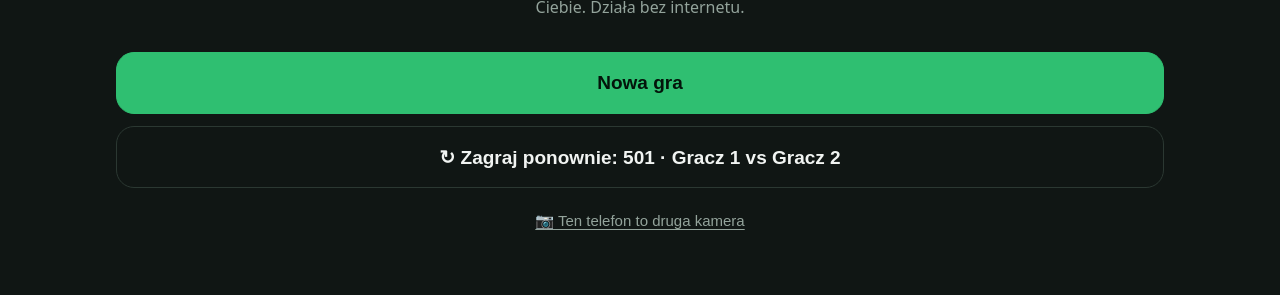
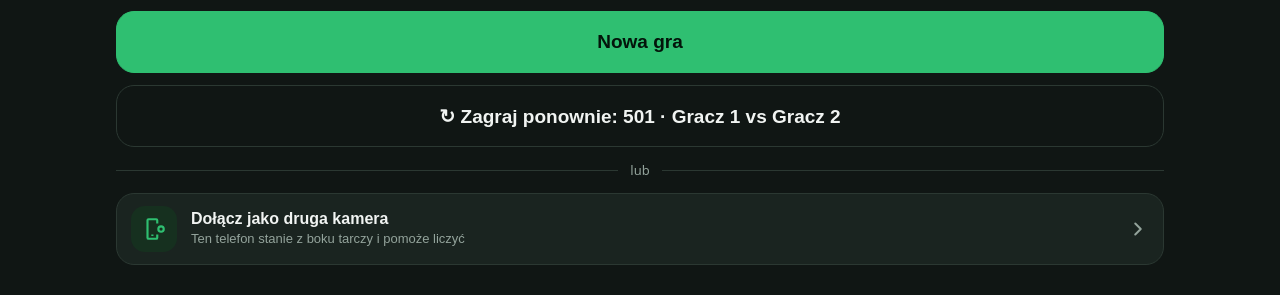
Before and after one commit to rejostref-alt/dart, a plain HTML site: page index.html in a window 1280 px wide. Shown: the part 528-823 px from the top of the page. Before the commit the page ends 800 px from the top, so only its background shows below. Drawn offline with Linux system fonts and the light colour scheme.

Commit message:
Wersja 7: kafelek druga kamera na starcie

```diff
--- a/app.js
+++ b/app.js
@@ -3,7 +3,7 @@
   const $ = (s) => document.querySelector(s), $$ = (s) => [...document.querySelectorAll(s)];
   const store = { get(k, d) { try { const v = localStorage.getItem('dart.' + k); return v ? JSON.parse(v) : d; } catch { return d; } },
                   set(k, v) { try { localStorage.setItem('dart.' + k, JSON.stringify(v)); } catch {} } };
-  const VERSION = '6'; // przy każdej aktualizacji podbić też CACHE w sw.js
+  const VERSION = '7'; // przy każdej aktualizacji podbić też CACHE w sw.js
   $$('.ver').forEach(e => e.textContent = 'wersja ' + VERSION);
   const GEAR = $('[data-settings] svg').outerHTML;
   $$('[data-settings]').forEach(b => { b.innerHTML = GEAR; b.onclick = openSettings; });
@@ -481,7 +481,7 @@
     calMode = ses.calMode || 'host';
     if (ses.screen === 'scr-new') return wizard(ses.step || 0);
     if (ses.screen === 'scr-remote' || calMode === 'remote') {
-      home(); $('#home-remote').textContent = '📷 Połączenie przerwane – dołącz ponownie jako druga kamera'; return;
+      home(); $('#home-remote').classList.add('warn'); $('#home-remote-sub').textContent = 'Połączenie przerwane – dotknij, aby dołączyć ponownie'; return;
     }
     if ((ses.screen === 'scr-play' || ses.screen === 'scr-camera') && saved) {
       match = Games.Match(saved.kind, saved.players, saved.opts, saved);
--- a/index.html
+++ b/index.html
@@ -26,7 +26,12 @@
     <div class="home-actions">
       <button class="btn primary xl" id="home-new">Nowa gra</button>
       <button class="btn xl ghost" id="home-again" hidden></button>
-      <button class="link" id="home-remote">📷 Ten telefon to druga kamera</button>
+      <div class="or"><span>lub</span></div>
+      <button class="tile" id="home-remote">
+        <span class="tile-ico"><svg viewBox="0 0 24 24" aria-hidden="true"><path d="M7 2h7a2 2 0 0 1 2 2v3h-2V4H7v16h7v-3h2v3a2 2 0 0 1-2 2H7a2 2 0 0 1-2-2V4a2 2 0 0 1 2-2zm11.5 6.5a3.5 3.5 0 1 1 0 7 3.5 3.5 0 0 1 0-7zm0 2a1.5 1.5 0 1 0 0 3 1.5 1.5 0 0 0 0-3zM9.5 17h2v1.5h-2z"/></svg></span>
+        <span class="tile-txt"><b>Dołącz jako druga kamera</b><small id="home-remote-sub">Ten telefon stanie z boku tarczy i pomoże liczyć</small></span>
+        <svg class="tile-chev" viewBox="0 0 24 24" aria-hidden="true"><path d="M9 6l6 6-6 6" fill="none" stroke="currentColor" stroke-width="2.2" stroke-linecap="round" stroke-linejoin="round"/></svg>
+      </button>
     </div>
   </section>
 
--- a/styles.css
+++ b/styles.css
@@ -45,6 +45,17 @@ small{font-size:12px;font-weight:400}
   box-shadow:0 0 0 10px #0b0f0d,0 0 0 13px var(--red),0 20px 60px rgba(0,0,0,.6);position:relative}
 .hero-board:after{content:"";position:absolute;inset:30%;border-radius:50%;border:6px solid rgba(226,69,60,.9)}
 .home-actions{display:grid;gap:12px;padding-bottom:10px}
+.or{display:flex;align-items:center;gap:12px;color:var(--mut);font-size:13px;margin:2px 0}
+.or:before,.or:after{content:"";flex:1;height:1px;background:var(--line)}
+.tile{appearance:none;display:flex;align-items:center;gap:14px;width:100%;text-align:left;background:var(--card);border:1.5px solid var(--line);border-radius:18px;padding:12px 14px;color:var(--ink);cursor:pointer;min-height:72px}
+.tile:active{transform:scale(.985);background:var(--card2)}
+.tile:focus-visible{outline:3px solid var(--gold);outline-offset:2px}
+.tile-ico{flex:0 0 46px;height:46px;border-radius:14px;background:#16301f;color:var(--acc);display:grid;place-items:center}
+.tile-ico svg{width:26px;height:26px;fill:currentColor}
+.tile-txt{flex:1;display:grid;gap:3px;min-width:0}
+.tile-txt b{font-size:16px}.tile-txt small{color:var(--mut);font-size:13px;line-height:1.3}
+.tile-chev{flex:0 0 22px;width:22px;height:22px;color:var(--mut)}
+.tile.warn{border-color:#5a4a1a}.tile.warn .tile-ico{background:#2d2a12;color:var(--gold)}.tile.warn small{color:var(--gold)}
 
 /* kreator */
 .steps{display:flex;gap:6px}
--- a/sw.js
+++ b/sw.js
@@ -1,5 +1,5 @@
 // Service worker: wszystkie pliki w pamięci telefonu, aplikacja działa bez internetu.
-const CACHE = 'dart-v6';
+const CACHE = 'dart-v7';
 const FILES = ['./', 'index.html', 'styles.css', 'board.js', 'vision.js', 'games.js', 'qr.js', 'pair.js', 'app.js', 'manifest.webmanifest', 'icon-192.png', 'icon-512.png'];
 // cache: 'reload' – zawsze świeże pliki z serwera, nie z pamięci przeglądarki (inaczej aktualizacja mogła zapisać stary app.js)
 self.addEventListener('install', (e) => { e.waitUntil(caches.open(CACHE).then(c => c.addAll(FILES.map(f => new Request(f, { cache: 'reload' })))).then(() => self.skipWaiting())); });
```
